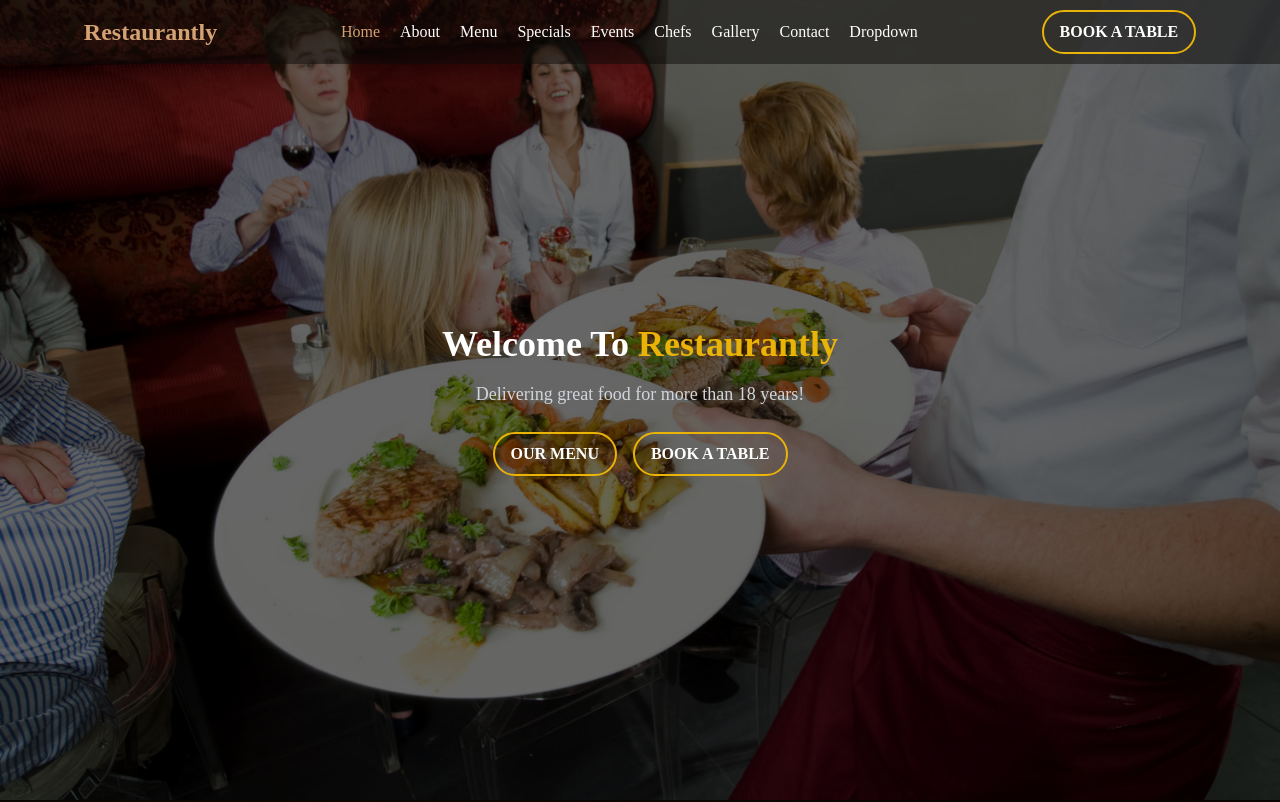
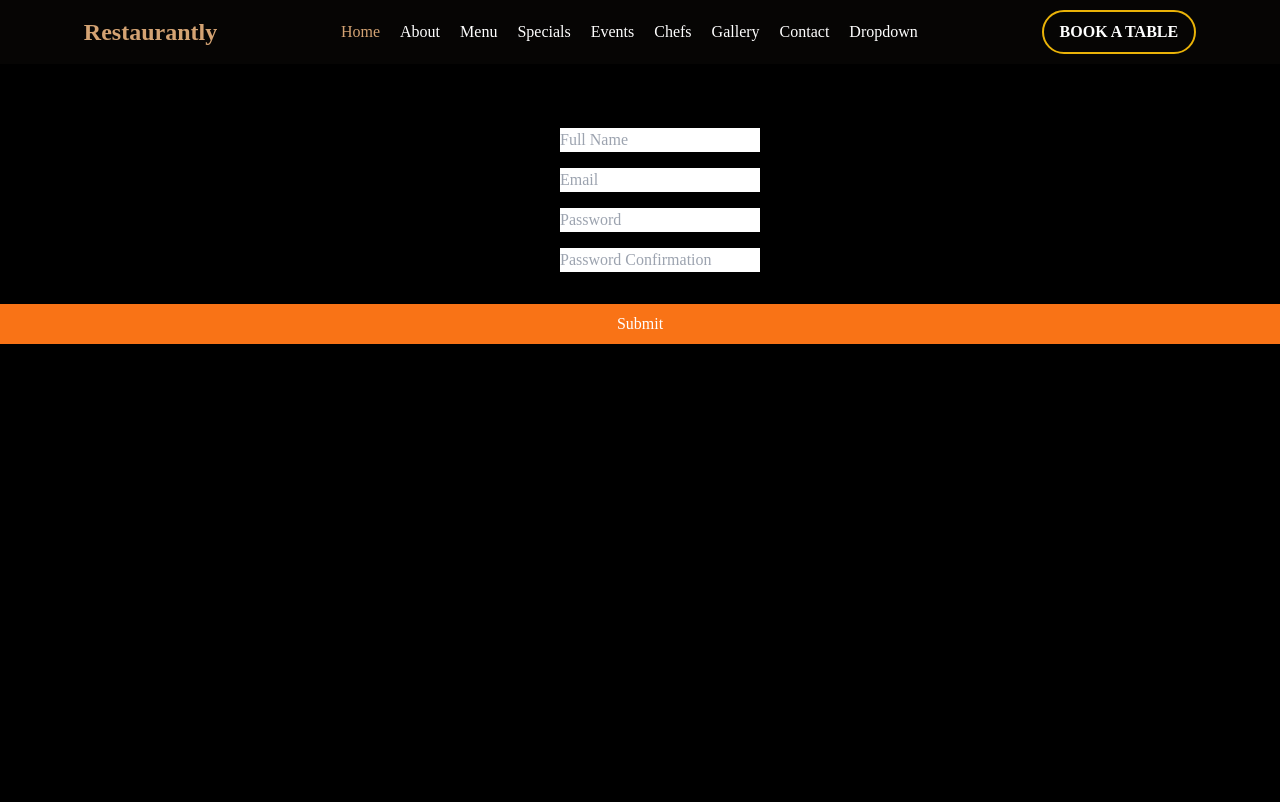
Before and after one commit to mekbalidris/Restaurantly, a React (Vite) app: page /signup in a window 1280 px wide. Shown: the top 802 px of the page. Built offline with nearby package versions, Linux system fonts and the light colour scheme.

Commit message:
now the user can login or register an account

```diff
--- a/package.json
+++ b/package.json
@@ -12,8 +12,10 @@
   "dependencies": {
     "animejs": "^3.2.2",
     "aos": "^2.3.4",
+    "axios": "^1.7.9",
     "react": "^18.3.1",
-    "react-dom": "^18.3.1"
+    "react-dom": "^18.3.1",
+    "react-router-dom": "^7.0.2"
   },
   "devDependencies": {
     "@eslint/js": "^9.13.0",
--- a/src/App.jsx
+++ b/src/App.jsx
@@ -1,23 +1,42 @@
+import { BrowserRouter as Router, Routes, Route } from 'react-router-dom';
 import './App.css'
 import Nav from './pages/Nav'
 import Home from './pages/Home'
 import About from './pages/About'
 import UnderAbout from './pages/UnderAbout'
 import Menu from './pages/Menu'
+import BookTable from './pages/BookTable'
+import Login from './pages/Login-Signup/Login';
+import Signup from './pages/Login-Signup/Signup';
+import Access from './pages/Login-Signup/Access';
 
 function App() {
 
   return (
     <>
-    <div className='flex flex-col'>
-
+    <Router>
+    <div className="flex flex-col">
         <Nav />
+        <Routes>
+            <Route
+                path="/"
+                element={
+                    <>
                         <Home />
                         <About />
                         <UnderAbout />
                         <Menu />
+                    </>
+                }
+            />
+            <Route path="/book-table" element={<BookTable />} />
+            <Route path="/accessaccount" element={<Access />} />
+            <Route path="/login" element={<Login />} />
+            <Route path="/signup" element={<Signup />} />
 
+        </Routes>
     </div>
+</Router>
     </>
   )
 }
--- /dev/null
+++ b/src/pages/BookTable.jsx
@@ -0,0 +1,63 @@
+import { useState, useEffect } from "react";
+import { useNavigate } from "react-router-dom";
+
+export default function BookTable() {
+    const navigate = useNavigate();
+    const [formData, setFormData] = useState({
+        tableNumber: "",
+        date: "",
+    });
+
+    useEffect(() => {
+        const authStatus = localStorage.getItem("accessToken");
+        if (!authStatus) {
+            navigate("/accessaccount"); // Redirect to AccessAccount if not authenticated
+        }
+    }, [navigate]);
+
+    const handleChange = (e) => {
+        const { name, value } = e.target;
+        setFormData({ ...formData, [name]: value });
+    };
+
+    const handleSubmit = (e) => {
+        e.preventDefault();
+        console.log("Booking Data:", formData);
+    };
+
+    return (
+        <form onSubmit={handleSubmit} className="flex flex-col justify-center gap-4 mt-32">
+            {/* Table Number Field */}
+            <div>
+                <input
+                    type="text"
+                    name="tableNumber"
+                    value={formData.tableNumber}
+                    onChange={handleChange}
+                    placeholder="Table Number"
+                    className="text-orange-500 ml-110"
+                />
+            </div>
+
+            {/* Date Field */}
+            <div>
+                <input
+                    type="date"
+                    name="date"
+                    value={formData.date}
+                    onChange={handleChange}
+                    placeholder="Date"
+                    className="text-orange-500 ml-110"
+                />
+            </div>
+
+            {/* Submit Button */}
+            <button
+                type="submit"
+                className="bg-orange-500 text-white px-4 py-2 mt-4 hover:bg-orange-600"
+            >
+                Book Table
+            </button>
+        </form>
+    );
+}
--- /dev/null
+++ b/src/pages/Login-Signup/Access.jsx
@@ -0,0 +1,18 @@
+import { Link } from "react-router-dom";
+
+
+export default function Access(){
+
+    return(
+        <>
+        <div className="flex flex-col mt-32 ml-60 gap-9">
+        <Link to="/login">
+            <button className="bg-red-700">Login</button>
+        </Link>
+        <Link to="/signup">
+            <button className="bg-red-700">Signup</button>
+        </Link>
+        </div>
+        </>
+    )
+}
--- /dev/null
+++ b/src/pages/Login-Signup/Login.jsx
@@ -0,0 +1,77 @@
+import { useState } from "react";
+import axios from "axios";
+import { useNavigate } from "react-router-dom";
+
+export default function Signup() {
+    const [formData, setFormData] = useState({
+        email: "",
+        password: "",
+    });
+
+    const [error, setError] = useState({});
+    const navigate = useNavigate();
+
+    const handleChange = (e) => {
+        const { name, value } = e.target;
+        setFormData({ ...formData, [name]: value });
+    };
+
+    const handleSubmit = async (e) => {
+        e.preventDefault();
+
+        try {
+            const response = await axios.post("http://127.0.0.1:8000/api/signup", formData);
+
+            // Store the token in localStorage
+            localStorage.setItem("accessToken", response.data.access_token);
+
+            console.log("Signed up successfully:", response.data);
+
+            // Redirect to the BookTable page after successful signup
+            navigate("/book-table");
+        } catch (error) {
+            console.error("Error during signup:", error.response?.data);
+            setError(error.response?.data.errors || {});
+        }
+    };
+
+    return (
+        <div className="flex flex-col justify-center items-center mt-32">
+            <form onSubmit={handleSubmit} className="flex flex-col justify-center gap-4">
+                {/* Email Field */}
+                <div>
+                    <input
+                        type="email"
+                        name="email"
+                        value={formData.email}
+                        onChange={handleChange}
+                        placeholder="Email"
+                        className={`text-orange-500 ${error.email ? "border-red-500" : ""}`}
+                    />
+                    {error.email && <p className="text-red-500 text-sm">{error.email[0]}</p>}
+                </div>
+
+                {/* Password Field */}
+                <div>
+                    <input
+                        type="password"
+                        name="password"
+                        value={formData.password}
+                        onChange={handleChange}
+                        placeholder="Password"
+                        className={`text-orange-500 ${error.password ? "border-red-500" : ""}`}
+                    />
+                    {error.password && <p className="text-red-500 text-sm">{error.password[0]}</p>}
+                </div>
+
+                {/* Submit Button */}
+                <button
+                    type="submit"
+                    className="bg-orange-500 text-white px-4 py-2 mt-4 hover:bg-orange-600"
+                >
+                    Sign Up
+                </button>
+            </form>
+        </div>
+    );
+}
--- /dev/null
+++ b/src/pages/Login-Signup/Signup.jsx
@@ -0,0 +1,106 @@
+import { useState } from "react";
+import axios from "axios";
+
+export default function Signup() {
+    const [formData, setFormData] = useState({
+        name: "",
+        email: "",
+        password: "",
+        password_confirmation: "",
+    });
+
+    const [error, setError] = useState({});
+
+    const handleChange = (e) => {
+        const { name, value } = e.target;
+        setFormData({ ...formData, [name]: value });
+    };
+
+    const handleSubmit = async (e) => {
+        e.preventDefault();
+
+        try {
+            const response = await axios.post("http://127.0.0.1:8000/api/register", formData);
+            console.log("Registration Successful:", response.data);
+
+            setFormData({
+                name: "",
+                email: "",
+                password: "",
+                password_confirmation: "",
+            });
+            setError({});
+        } catch (error) {
+            console.error("Error during registration:", error.response?.data);
+            setError(error.response?.data.errors || {});
+        }
+    };
+
+    return (
+        <form onSubmit={handleSubmit} className="flex flex-col justify-center gap-4 mt-32">
+            {/* Name Field */}
+            <div>
+                <input
+                    type="text"
+                    name="name"
+                    value={formData.name}
+                    onChange={handleChange}
+                    placeholder="Full Name"
+                    className={`text-orange-500 ml-110 ${error.name ? "border-red-500" : ""}`}
+                />
+                {error.name && <p className="text-red-500 text-sm">{error.name[0]}</p>}
+            </div>
+
+            {/* Email Field */}
+            <div>
+                <input
+                    type="email"
+                    name="email"
+                    value={formData.email}
+                    onChange={handleChange}
+                    placeholder="Email"
+                    className={`text-orange-500 ml-110 ${error.email ? "border-red-500" : ""}`}
+                />
+                {error.email && <p className="text-red-500 text-sm">{error.email[0]}</p>}
+            </div>
+
+            {/* Password Field */}
+            <div>
+                <input
+                    type="password"
+                    name="password"
+                    value={formData.password}
+                    onChange={handleChange}
+                    placeholder="Password"
+                    className={`text-orange-500 ml-110 ${error.password ? "border-red-500" : ""}`}
+                />
+                {error.password && <p className="text-red-500 text-sm">{error.password[0]}</p>}
+            </div>
+
+            {/* Password Confirmation Field */}
+            <div>
+                <input
+                    type="password"
+                    name="password_confirmation"
+                    value={formData.password_confirmation}
+                    onChange={handleChange}
+                    placeholder="Password Confirmation"
+                    className={`text-orange-500 ml-110 ${
+                        error.password_confirmation ? "border-red-500" : ""
+                    }`}
+                />
+                {error.password_confirmation && (
+                    <p className="text-red-500 text-sm">{error.password_confirmation[0]}</p>
+                )}
+            </div>
+
+            {/* Submit Button */}
+            <button
+                type="submit"
+                className="bg-orange-500 text-white px-4 py-2 mt-4 hover:bg-orange-600"
+            >
+                Submit
+            </button>
+        </form>
+    );
+}
--- a/src/pages/Nav.jsx
+++ b/src/pages/Nav.jsx
@@ -1,3 +1,4 @@
+import { Link } from 'react-router-dom';
 import { useEffect, useState } from 'react';
 
 export default function Nav() {
@@ -66,6 +67,7 @@ export default function Nav() {
                 <div>hamburger</div>
             ) : (
                 <>
+                <Link to="/">
                     <ul className="flex gap-5">
                         <li onClick={() => handlePosition('home')} style={{color:  activePage === "home" ? '#d4a373' : 'white' }}>Home</li>
                         <li onClick={() => handlePosition('about')} style={{color:  activePage === "about" ? '#d4a373' : 'white' }}>About</li>
@@ -77,7 +79,15 @@ export default function Nav() {
                         <li onClick={() => handlePosition('contact')} style={{color:  activePage === "contact" ? '#d4a373' : 'white' }}>Contact</li>
                         <li onClick={() => handlePosition('dropdown')} style={{color:  activePage === "dropdown" ? '#d4a373' : 'white' }}>Dropdown</li>
                     </ul>
-                    <div className="buttons hover:bg-opacity-100 hover:text-black">BOOK A TABLE</div>
+                </Link>
+
+                <Link
+                to={localStorage.getItem("accessToken") ? "/book-table" : "/accessaccount"}>
+                <div className="buttons hover:bg-opacity-100 hover:text-black">
+                    BOOK A TABLE
+                </div>
+                </Link>
+
                 </>
             )}
         </nav>
```
Also changed, not shown: 1 other file (tests, documents, lock files or other folders). Lines whose indentation alone changed are shown as unchanged.
